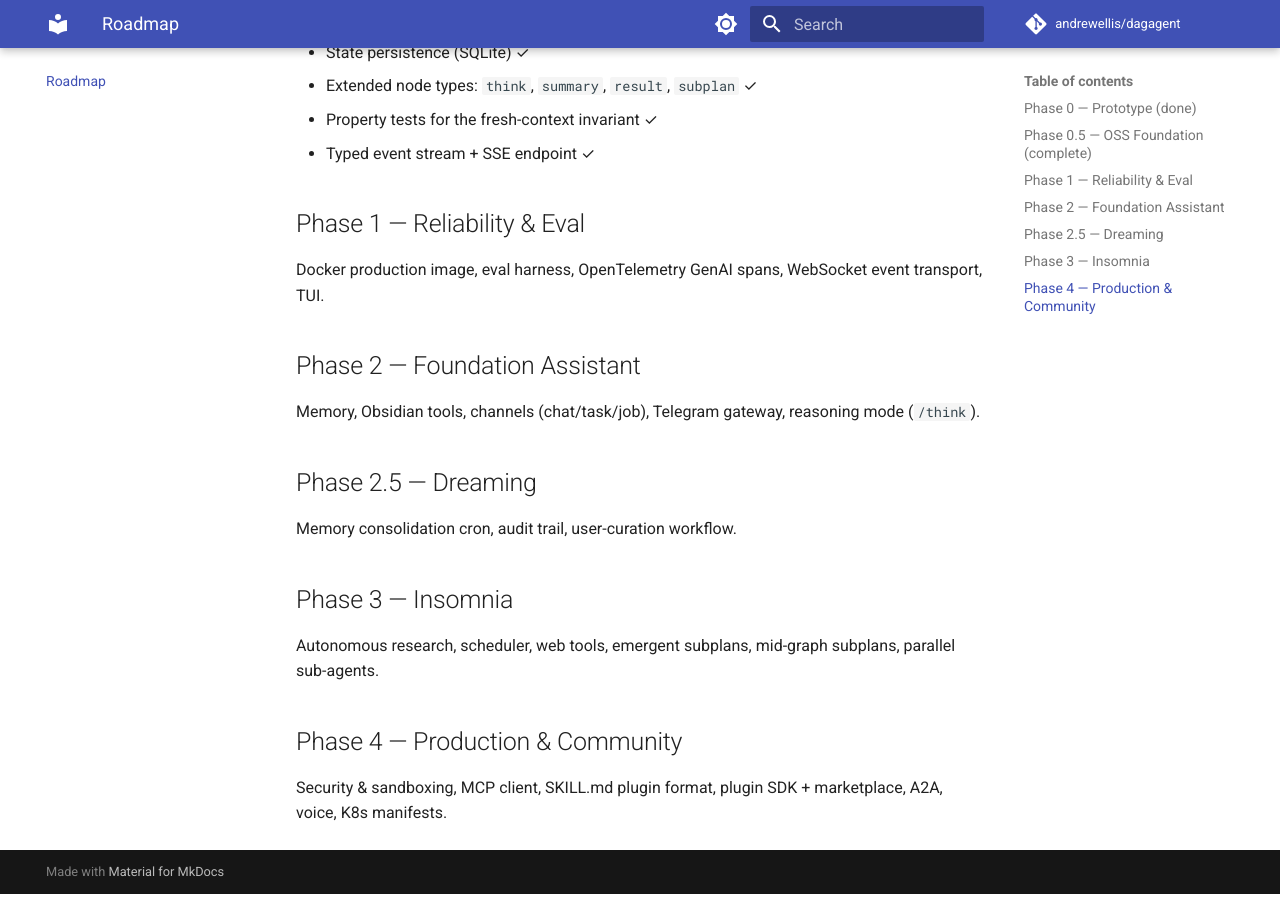
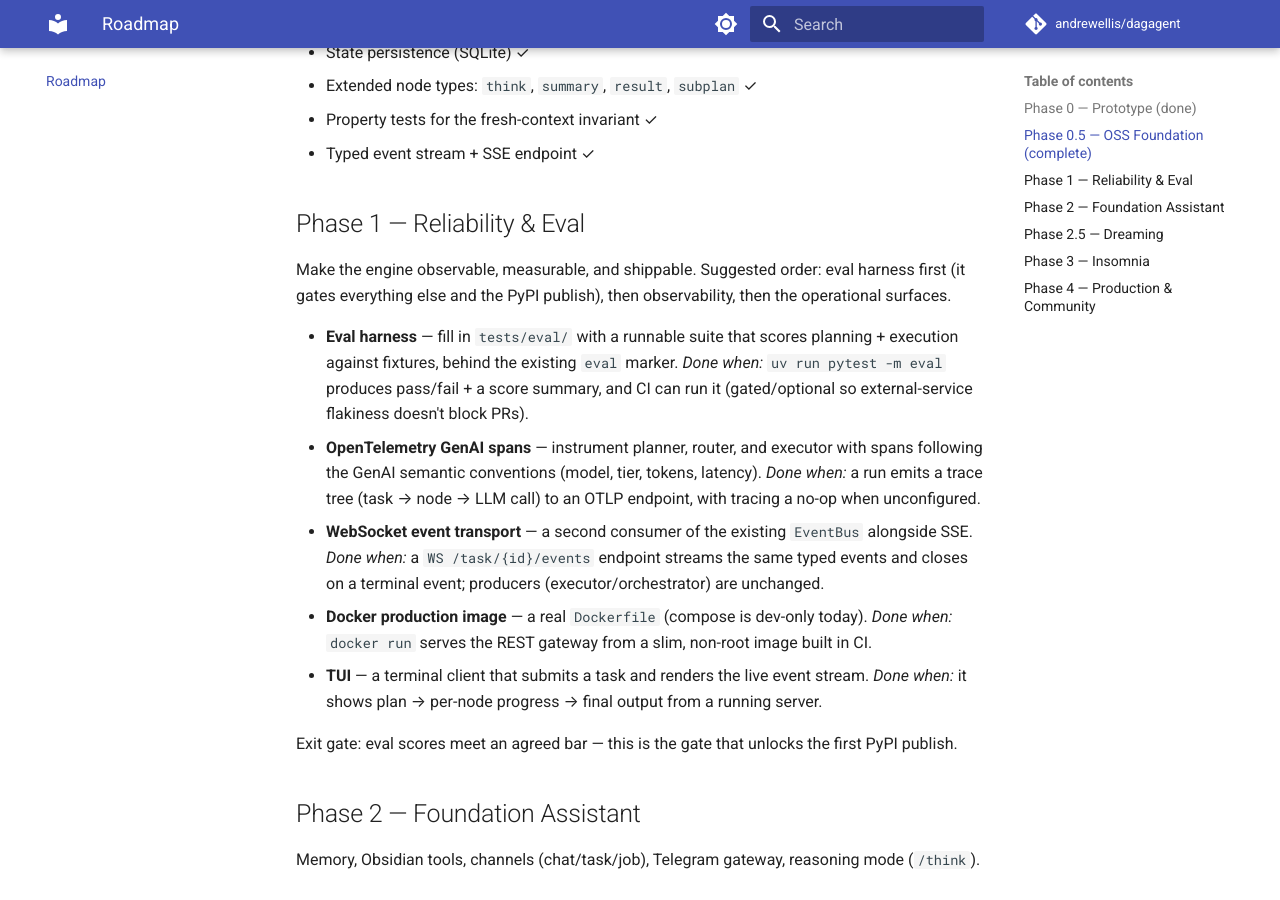
Before and after one commit to andrew-ellis-engineering/glassrail, an MkDocs documentation site: the page built from docs/roadmap.md, in a window 1280 px wide and 900 px high, scrolled down 581 px. Built offline with MkDocs 1.6.1 and Material for MkDocs 9.7.7, drawn with Linux system fonts in a browser that asks for light colours; comment, search, counter and statistics services are not loaded.

Commit message:
Add contributor and agent onboarding docs
Adds CLAUDE.md (in-repo operating manual: check sweep, conventions,
package map, commit style) and CONTRIBUTING.md, so the project's
conventions live in the repo rather than only in session memory. Expands
the Phase 1 roadmap with a "done when" criterion per item, and points the
README at both new docs.

```diff
--- a/docs/roadmap.md
+++ b/docs/roadmap.md
@@ -19,7 +19,32 @@ Single-file FastAPI prototype. Validated DAG planning + tier routing + audit log
 
 ## Phase 1 — Reliability & Eval
 
-Docker production image, eval harness, OpenTelemetry GenAI spans, WebSocket event transport, TUI.
+Make the engine observable, measurable, and shippable. Suggested order:
+eval harness first (it gates everything else and the PyPI publish), then
+observability, then the operational surfaces.
+
+- **Eval harness** — fill in `tests/eval/` with a runnable suite that scores
+  planning + execution against fixtures, behind the existing `eval` marker.
+  *Done when:* `uv run pytest -m eval` produces pass/fail + a score summary,
+  and CI can run it (gated/optional so external-service flakiness doesn't
+  block PRs).
+- **OpenTelemetry GenAI spans** — instrument planner, router, and executor
+  with spans following the GenAI semantic conventions (model, tier, tokens,
+  latency). *Done when:* a run emits a trace tree (task → node → LLM call)
+  to an OTLP endpoint, with tracing a no-op when unconfigured.
+- **WebSocket event transport** — a second consumer of the existing
+  `EventBus` alongside SSE. *Done when:* a `WS /task/{id}/events` endpoint
+  streams the same typed events and closes on a terminal event; producers
+  (executor/orchestrator) are unchanged.
+- **Docker production image** — a real `Dockerfile` (compose is dev-only
+  today). *Done when:* `docker run` serves the REST gateway from a slim,
+  non-root image built in CI.
+- **TUI** — a terminal client that submits a task and renders the live event
+  stream. *Done when:* it shows plan → per-node progress → final output from
+  a running server.
+
+Exit gate: eval scores meet an agreed bar — this is the gate that unlocks the
+first PyPI publish.
 
 ## Phase 2 — Foundation Assistant
 
```
Also changed, not shown: CLAUDE.md (added, +103 -0 lines), CONTRIBUTING.md (added, +67 -0 lines), README.md (+3 -0 lines).
